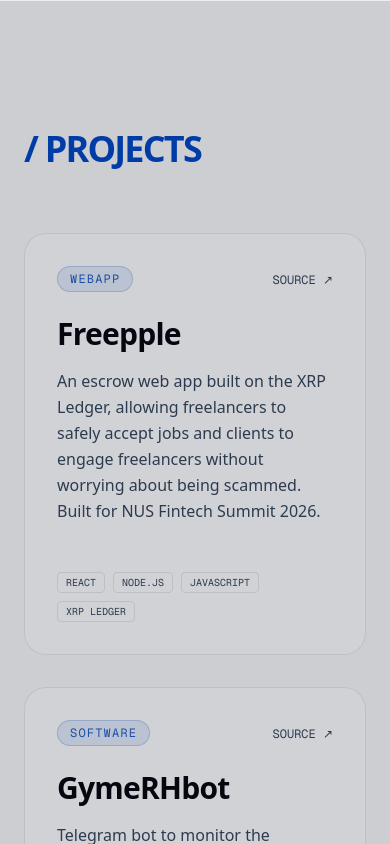
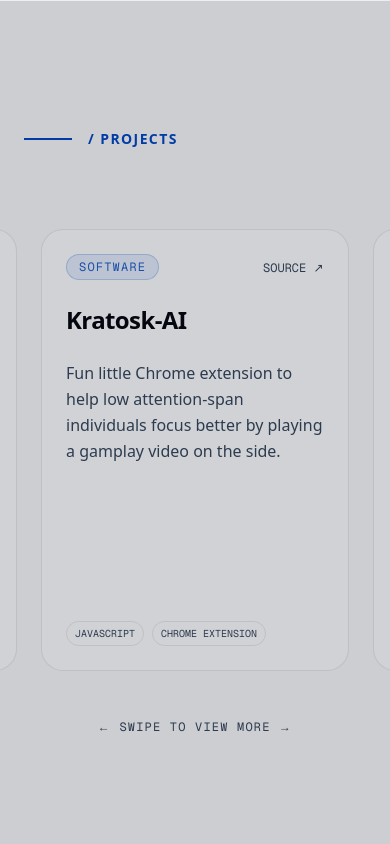
Before and after one commit to wylandee/personal-website, a Next.js app: page / in a window 390 px wide. Shown: the part 3020-3864 px from the top of the page. Built offline with nearby package versions, Linux system fonts and the light colour scheme.

Commit message:
Add carousell

```diff
--- a/components/projects.tsx
+++ b/components/projects.tsx
@@ -1,53 +1,118 @@
+"use client";
+
+import { useCallback } from "react";
+import Image from "next/image";
+import useEmblaCarousel from "embla-carousel-react";
 import { projects } from "@/data/projects";
 
 export default function Projects() {
+  const [emblaRef, emblaApi] = useEmblaCarousel({
+    loop: true,
+    align: "center",
+  });
+
+  const scrollPrev = useCallback(() => {
+    if (emblaApi) emblaApi.scrollPrev();
+  }, [emblaApi]);
+
+  const scrollNext = useCallback(() => {
+    if (emblaApi) emblaApi.scrollNext();
+  }, [emblaApi]);
+
   return (
-    <section className="min-h-screen w-full pt-32 md:pt-40 pb-24">
-      <div className="max-w-5xl mx-auto px-6 w-full">
+    <section className="min-h-screen w-full pt-32 md:pt-40 pb-24 overflow-hidden">
 
-        {/* Sleeker section header */}
-          <h2 className="text-4xl font-bold tracking-tighter mb-16 uppercase text-blue-500">
+      {/* HEADER CONTAINER */}
+      <div className="max-w-5xl mx-auto px-6 w-full mb-12">
+        <div className="flex items-center gap-4">
+          <div className="w-12 h-[2px] bg-blue-500" />
+          <h2 className="text-sm font-bold tracking-widest uppercase text-blue-500">
             / Projects
           </h2>
+        </div>
+      </div>
 
-        <div className="grid grid-cols-1 md:grid-cols-2 gap-8">
+      {/* CAROUSEL CONTAINER */}
+      <div className="relative w-full group/carousel">
+
+        <button
+          onClick={scrollPrev}
+          className="absolute left-4 md:left-12 top-1/2 -translate-y-1/2 z-10 p-4 rounded-full bg-background/80 backdrop-blur-md border border-border text-foreground hover:bg-secondary hover:text-blue-500 transition-all hidden md:flex opacity-0 group-hover/carousel:opacity-100"
+          aria-label="Previous project"
+        >
+          ←
+        </button>
+
+        <div className="overflow-hidden w-full cursor-grab active:cursor-grabbing" ref={emblaRef}>
+
+          <div className="flex -ml-6 py-8">
+
             {projects.map((project, index) => (
               <div
                 key={index}
-              className="group relative bg-card/20 border border-border/50 rounded-3xl p-8 hover:bg-card/40 transition-all duration-300 flex flex-col justify-between"
+                className="flex-[0_0_85vw] md:flex-[0_0_28rem] lg:flex-[0_0_32rem] min-w-0 pl-6"
               >
+                {/* Added 'group' class here to trigger the image hover effect */}
+                <div className="group h-full relative bg-card/20 border border-border/50 rounded-3xl p-6 md:p-8 hover:bg-card/40 transition-all duration-300 flex flex-col justify-between min-h-[320px]">
                   <div>
                     <div className="flex justify-between items-start mb-6">
                       <span className="text-xs font-mono text-blue-400 uppercase tracking-widest px-3 py-1 bg-blue-500/10 rounded-full border border-blue-500/20">
                         {project.category}
                       </span>
                       {project.githubLink && (
-                    <a href={project.githubLink} target="_blank" className="text-muted-foreground hover:text-foreground transition-colors">
+                        <a href={project.githubLink} target="_blank" rel="noreferrer" className="text-muted-foreground hover:text-foreground transition-colors">
                           <span className="text-xs font-mono">SOURCE ↗</span>
                         </a>
                       )}
                     </div>
 
-                <h3 className="text-3xl font-bold mb-4 tracking-tight group-hover:text-blue-500 transition-colors">
+                    <h3 className="text-2xl md:text-3xl font-bold mb-6 tracking-tight group-hover:text-blue-500 transition-colors">
                       {project.title}
                     </h3>
 
-                <p className="text-muted-foreground leading-relaxed mb-6">
+                    {/* NEW IMAGE WRAPPER */}
+                    {project.image && (
+                      <div className="relative w-full aspect-video rounded-xl overflow-hidden mb-6 border border-border/50 bg-muted">
+                        <Image
+                          src={project.image}
+                          alt={project.title}
+                          fill
+                          className="object-cover transition-transform duration-700 group-hover:scale-105"
+                        />
+                      </div>
+                    )}
+
+                    <p className="text-base text-muted-foreground leading-relaxed mb-6 max-w-2xl">
                       {project.description}
                     </p>
                   </div>
 
-              <div className="flex flex-wrap gap-2 mt-auto pt-6">
+                  <div className="flex flex-wrap gap-2 mt-auto pt-4">
                     {project.techStack.map((tech) => (
-                  <span key={tech} className="text-[10px] font-mono text-muted-foreground border border-border/50 px-2 py-0.5 rounded uppercase">
+                      <span key={tech} className="text-[10px] font-mono text-muted-foreground border border-border/50 px-2 py-1 rounded-full uppercase">
                         {tech}
                       </span>
                     ))}
                   </div>
                 </div>
+              </div>
             ))}
           </div>
         </div>
+
+        <button
+          onClick={scrollNext}
+          className="absolute right-4 md:right-12 top-1/2 -translate-y-1/2 z-10 p-4 rounded-full bg-background/80 backdrop-blur-md border border-border text-foreground hover:bg-secondary hover:text-blue-500 transition-all hidden md:flex opacity-0 group-hover/carousel:opacity-100"
+          aria-label="Next project"
+        >
+          →
+        </button>
+      </div>
+
+      <div className="text-center md:hidden text-xs text-muted-foreground font-mono uppercase tracking-widest mt-4">
+        ← Swipe to view more →
+      </div>
+
     </section>
   );
 }
--- a/data/projects.ts
+++ b/data/projects.ts
@@ -11,6 +11,13 @@ export interface Project {
 }
 
 export const projects: Project[] = [
+  {
+    title: "Kratosk-AI",
+    description: "Fun little Chrome extension to help low attention-span individuals focus better by playing a gamplay video on the side.",
+    techStack: ["Javascript", "Chrome Extension"],
+    githubLink: "https://github.com/wylandee/help-me-focus.git",
+    category: "Software"
+  },
   {
     title: "Freepple",
     description: "An escrow web app built on the XRP Ledger, allowing freelancers to safely accept jobs and clients to engage freelancers without worrying about being scammed. Built for NUS Fintech Summit 2026.",
--- a/package.json
+++ b/package.json
@@ -11,6 +11,7 @@
   "dependencies": {
     "class-variance-authority": "^0.7.1",
     "clsx": "^2.1.1",
+    "embla-carousel-react": "^8.6.0",
     "lucide-react": "^0.562.0",
     "next": "16.1.1",
     "react": "19.2.3",
```
Also changed, not shown: 1 other file (tests, documents, lock files or other folders). Lines whose indentation alone changed are shown as unchanged.
